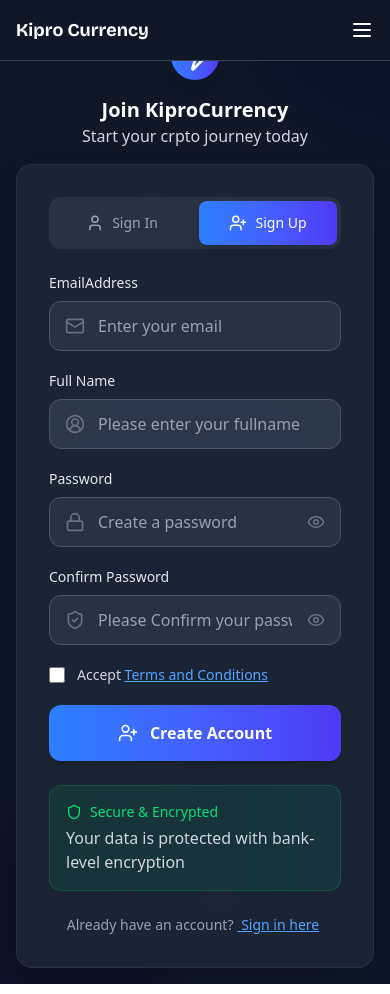
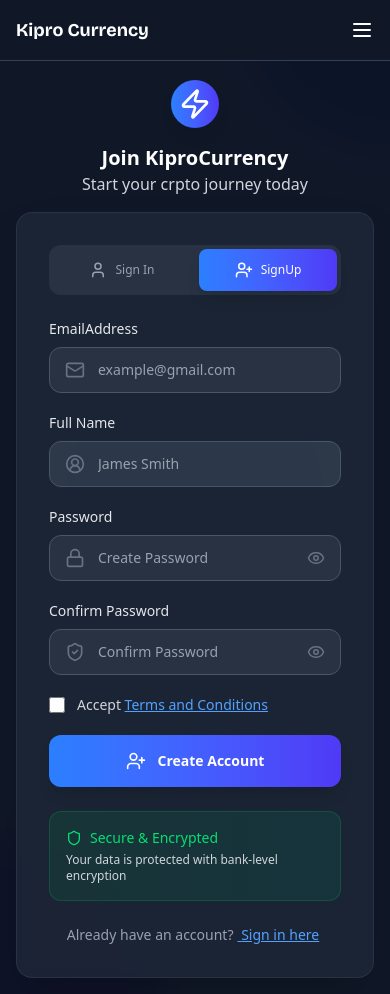
Before and after one commit to Elai5/crypto-tracker, a React (Vite) app: page /signup in a window 390 px wide. Built offline with nearby package versions, Linux system fonts and the light colour scheme; a web font is replaced by a local one.

Commit message:
sign up page responsive across mobile, remove animation on mobile

```diff
--- a/src/pages/Signin.jsx
+++ b/src/pages/Signin.jsx
@@ -62,10 +62,10 @@ const Signin = () => {
   return (
     <div className="min-h-screen bg-gray-900 relative overflow-hidden pt-20">
       {/* subtle background animation */}
-      <div className="absolute inset-0 overflow-hidden">
-        <div className="absolute -top-40 -right-40 w-80 h-80 bg-blue-500 rounded-full mix-blend-multiply filter-blur-xl opacity-10 animate-pulse"></div>
-        <div className="absolute -bottom-40 -left-40 w-80 h-80 bg-purple-500 rounded-full mix-blend-mutiply filter blur-xl opacity-10 animate-pulse animation-delay-2000"></div>
-        <div className="absolute top-1/2 left-1/2 transform -translate-x-1/2 -translate-y-1/2 w-80 h-80 bg-indigo-500 rounded-full mix-blend-mutiply filter blur-xl opacity-5 animate-pulse animation-delay-4000"></div>
+      <div className="hidden md:flex absolute inset-0 overflow-hidden">
+        <div className="hidden md:flex absolute -top-40 -right-40 w-80 h-80 bg-blue-500 rounded-full mix-blend-multiply filter-blur-xl opacity-10 animate-pulse"></div>
+        <div className="hidden md:flex absolute -bottom-40 -left-40 w-80 h-80 bg-purple-500 rounded-full mix-blend-mutiply filter blur-xl opacity-10 animate-pulse animation-delay-2000"></div>
+        <div className="hidden md:flex absolute top-1/2 left-1/2 transform -translate-x-1/2 -translate-y-1/2 w-80 h-80 bg-indigo-500 rounded-full mix-blend-mutiply filter blur-xl opacity-5 animate-pulse animation-delay-4000"></div>
       </div>
       {/* Floating icons on display */}
       <div className="absolute inset-0 pointer-events-none">
@@ -105,7 +105,7 @@ const Signin = () => {
             <div className="flex gap-2 p-1 bg-gray-700/50 rounded-xl">
               <Link
                 to="/signin"
-                className={`flex-1 flex items-center justify-center gap-2 text-gray-400 hover:text-white font-medium rounded-lg text-sm px-4 py-3 transition-all duration-300 ${
+                className={`flex-1 flex items-center justify-center gap-2 text-gray-400 hover:text-white font-medium rounded-lg text-xs md:text-sm px-4 py-3 transition-all duration-300 ${
                   isSignin
                     ? "text-white bg-blue-500 shadow-lg"
                     : "text-gray-400 hover:text-white hover:bg-gray-600/50"
@@ -116,14 +116,14 @@ const Signin = () => {
               </Link>
               <Link
                 to="/signup"
-                className={`flex-1 flex items-center justify-center gap-2 font-medium rounded-lg text-sm px-4 py-3 ${
+                className={`flex-1 flex items-center justify-center gap-2 font-medium rounded-lg text-xs md:text-sm px-4 py-3 ${
                   isSignUp
                     ? "text-white bg-gradient-to-r from-blue-500 to-indigo shadow-lg"
                     : "text-gray-300 hover:text-white hover:bg-gray-600/50"
                 }`}
               >
                 <UserPlus size={18} />
-                Sign Up
+                SignUp
               </Link>
             </div>
 
@@ -157,7 +157,7 @@ const Signin = () => {
                       onChange={handleInputChange}
                       placeholder="Enter your email"
                       required
-                      className="w-full pl-12 pr-4 py-3 bg-gray-700/50 border border-gray-600 rounded-xl text-white placeholder-gray-400 focus:outline-none focus:ring-2 focus:ring-blue-500 focus:border-transparent transition-all duration-300 hover:bg-gray-700/70"
+                      className="w-full text-sm md:text-base pl-12 pr-4 py-3 bg-gray-700/50 border border-gray-600 rounded-xl text-white placeholder-gray-400 focus:outline-none focus:ring-2 focus:ring-blue-500 focus:border-transparent transition-all duration-300 hover:bg-gray-700/70"
                     />
                   </div>
                 </div>
@@ -181,7 +181,7 @@ const Signin = () => {
                       onChange={handleInputChange}
                       placeholder="Enter your password"
                       required
-                      className="w-full pl-12 pr-12 py-3 bg-gray-700/50 border border-gray-600 rounded-xl text-white placeholder-gray-400 focus:outline-none focus:ring-2 focus:ring-blue-500 focus:border-transparent transition-all duration-300 hover:bg-gray-700/70"
+                      className="w-full text-sm md:text-base pl-12 pr-12 py-3 bg-gray-700/50 border border-gray-600 rounded-xl text-white placeholder-gray-400 focus:outline-none focus:ring-2 focus:ring-blue-500 focus:border-transparent transition-all duration-300 hover:bg-gray-700/70"
                     />
                     <button
                       type="button"
@@ -216,7 +216,7 @@ const Signin = () => {
                   type="submit"
                   disabled={loading}
                   // onClick={handleLogin}
-                  className="w-full flex items-center justify-center gap-3 py-4 px-6 bg-gradient-to-r from-blue-500 to-indigo-600 hover:from-blue-600 hover:to-indigo-700 text-white font-semibold rounded-xl shadow-lg transform hover:scale-[1.02] transition-all duration-300 focus:outline-none focus:ring-4  focus:ring-blue-500/50"
+                  className="w-full flex items-center justify-center gap-3 py-4 px-6 text-sm md:text-base bg-gradient-to-r from-blue-500 to-indigo-600 hover:from-blue-600 hover:to-indigo-700 text-white font-semibold rounded-xl shadow-lg transform hover:scale-[1.02] transition-all duration-300 focus:outline-none focus:ring-4  focus:ring-blue-500/50"
                 >
                   {loading ? (
                     <div className="animate-spin rounded-full h-5 w-5 border-b-2 border-white"></div>
@@ -234,7 +234,7 @@ const Signin = () => {
                     <Shield size={16} />
                     <span className="font-medium"> Secure & Encrypted</span>
                   </div>
-                  <p className="text-gray-300 txt-xs mt-1">
+                  <p className="text-gray-300 text-xs mt-1">
                     {" "}
                     Your data is protected with bank-level encryption
                   </p>
--- a/src/pages/Signup.jsx
+++ b/src/pages/Signup.jsx
@@ -88,21 +88,21 @@ const Signup = () => {
       </div>
       {/* crypto coins for display */}
       <div className="absolute inset-0 pointer-events-none">
-        <div className="absolute top-50 left-35 text-blue-400 opacity-20 animate-bounce animation-delay-1000">
+        <div className="hidden md:flex absolute top-50 left-35 text-blue-400 opacity-20 animate-bounce animation-delay-1000">
           <Zap size={24} />
         </div>
-        <div className="absolute top-50 right-40 text-green-400 opacity-20 animate-bounce animation-delay-3000">
+        <div className="hidden md:flex absolute top-50 right-40 text-green-400 opacity-20 animate-bounce animation-delay-3000">
           <TrendingUp size={20} />
         </div>
-        <div className="absolute bottom-32 left-35 text-indigo-400 opacity-20 animate-bounce animation-delay-2000">
+        <div className="hidden md:flex absolute bottom-32 left-35 text-indigo-400 opacity-20 animate-bounce animation-delay-2000">
           <Shield size={22} />
         </div>
-        <div className="absolute bottom-20 right-40 text-purple-400 opacity-20 animate-bounce animation-delay-4000">
+        <div className="hidden md:flex absolute bottom-20 right-40 text-purple-400 opacity-20 animate-bounce animation-delay-4000">
           <Star size={18} />
         </div>
       </div>
 
-      <div className="flex items-center justify-center min-h-screen p-4 relative z-10 mt-4">
+      <div className="flex items-center justify-center min-h-screen p-4 relative z-10 pt-20 md:mt-4">
         <div className="w-full max-w-lg">
           <div className="text-center mb-4">
             <div className="inline-flex items-center justify-center w-12 h-12 bg-gradient-to-r from-blue-500 to-indigo-600 rounded-full mb-4 shadow-lg">
@@ -126,7 +126,7 @@ const Signup = () => {
               <div className="flex gap-2 p-1 bg-gray-700/50 rounded-xl">
                 <Link
                   to="/signin"
-                  className={`flex-1 flex items-center justify-center gap-2 text-gray-400 hover:text-white font-medium rounded-lg text-sm px-4 py-3 transition-all duration-300 ${
+                  className={`flex-1 flex items-center justify-center gap-2 text-gray-400 hover:text-white font-medium rounded-lg text-xs md:text-sm px-4 py-3 transition-all duration-300 ${
                     isSignin
                       ? "text-white bg-gradient-to-r from-blue-500 to-indigo shadow-lg"
                       : "text-gray-400 hover:text-white hover:bg-gray-600/50"
@@ -137,14 +137,14 @@ const Signup = () => {
                 </Link>
                 <Link
                   to="/signup"
-                  className={`flex-1 flex items-center justify-center gap-2 font-medium rounded-lg text-sm px-4 py-3 ${
+                  className={`flex-1 flex items-center justify-center gap-2 font-medium rounded-lg text-xs md:text-sm px-4 py-3 ${
                     isSignUp
-                      ? "text-white bg-gradient-to-r from-blue-500 to-indigo-600 shadow-lg"
+                      ? "text-white bg-gradient-to-r from-blue-500 to-indigo-600 shadow-lg text-xs"
                       : "text-gray-400 hover:text-white hover:bg-gray-600/50"
                   }`}
                 >
                   <UserPlus size={18} />
-                  Sign Up
+                  SignUp
                 </Link>
               </div>
 
@@ -167,9 +167,9 @@ const Signup = () => {
                       id="email"
                       value={formData.email}
                       onChange={handleInputChange}
-                      placeholder="Enter your email"
+                      placeholder="example@gmail.com"
                       required
-                      className="w-full pl-12 pr-4 py-3 bg-gray-700/50 border border-gray-600 rounded-xl text-white placeholder-gray-400 focus:outline-none focus:ring-2 focus:ring-blue-500 focus:border-transparent transition-all duration-300 hover:bg-gray-700/70"
+                      className="w-full text-sm md:text-base pl-12 pr-4 py-3 bg-gray-700/50 border border-gray-600 rounded-xl text-white placeholder-gray-400 focus:outline-none focus:ring-2 focus:ring-blue-500 focus:border-transparent transition-all duration-300 hover:bg-gray-700/70"
                     />
                   </div>
                 </div>
@@ -191,9 +191,9 @@ const Signup = () => {
                       id="fullname"
                       value={formData.fullname}
                       onChange={handleInputChange}
-                      placeholder="Please enter your fullname"
+                      placeholder="James Smith"
                       required
-                      className="w-full pl-12 pr-4 py-3 bg-gray-700/70 border border-gray-600 rounded-xl text-white placeholder-gray-400 focus:outline-none focus:ring-blue-500 focus:border-transparent transition-all duration-300 hover:bg-gray-700/70"
+                      className="w-full text-sm md:text-base  pl-12 pr-4 py-3 bg-gray-700/70 border border-gray-600 rounded-xl text-white placeholder-gray-400 focus:outline-none focus:ring-blue-500 focus:border-transparent transition-all duration-300 hover:bg-gray-700/70"
                     />
                   </div>
                 </div>
@@ -215,9 +215,9 @@ const Signup = () => {
                       id="password"
                       value={formData.password}
                       onChange={handleInputChange}
-                      placeholder="Create a password"
+                      placeholder="Create Password"
                       required
-                      className="w-full pl-12 pr-12 py-3 bg-gray-700/50 border border-gray-600 rounded-xl text-white placeholder-gray-400 focus:outline-none focus:ring-2 focus:ring-blue-500 focus:border-transparent transition-all duration-300 hover:bg-gray-700/70"
+                      className="w-full text-sm md:text-base pl-12 pr-12 py-3 bg-gray-700/50 border border-gray-600 rounded-xl text-white placeholder-gray-400 focus:outline-none focus:ring-2 focus:ring-blue-500 focus:border-transparent transition-all duration-300 hover:bg-gray-700/70"
                     />
                     <button
                       aria-label={
@@ -249,9 +249,9 @@ const Signup = () => {
                       id="confirmPassword"
                       value={formData.confirmPassword}
                       onChange={handleInputChange}
-                      placeholder="Please Confirm your password"
+                      placeholder="Confirm Password"
                       required
-                      className="w-full pl-12 pr-12 py-3 bg-gray-700/50 border border-gray-600 rounded-xl text-white placeholder-gray-400 focus:outline-none focus:ring-2 focus:ring-blue-500 focus:border-transparent transition-all duration-300 hover:bg-gray-700/70"
+                      className="w-full text-sm md:text-base pl-12 pr-12 py-3 bg-gray-700/50 border border-gray-600 rounded-xl text-white placeholder-gray-400 focus:outline-none focus:ring-2 focus:ring-blue-500 focus:border-transparent transition-all duration-300 hover:bg-gray-700/70"
                     />
                     <button
                       type="button"
@@ -297,7 +297,7 @@ const Signup = () => {
                 </div>
                 <button
                   type="submit"
-                  className="w-full flex items-center justify-center gap-3 py-4 px-6 bg-gradient-to-r from-blue-500 to-indigo-600 hover:from-blue-600 hover:to-indigo-700 text-white font-semibold rounded-xl shadow-lg transform hover:scale-[1.02] transition-all duration-300 focus:outline-none focus:ring-4  focus:ring-blue-500/50"
+                  className="w-full flex items-center justify-center gap-3 text-sm md:text-base py-4 px-6 bg-gradient-to-r from-blue-500 to-indigo-600 hover:from-blue-600 hover:to-indigo-700 text-white font-semibold rounded-xl shadow-lg transform hover:scale-[1.02] transition-all duration-300 focus:outline-none focus:ring-4  focus:ring-blue-500/50"
                 >
                   <UserPlus size={20} />
                   Create Account
@@ -309,7 +309,7 @@ const Signup = () => {
                     <Shield size={16} />
                     <span className="font-medium"> Secure & Encrypted</span>
                   </div>
-                  <p className="text-gray-300 txt-xs mt-1">
+                  <p className="text-gray-300 text-xs mt-1">
                     {" "}
                     Your data is protected with bank-level encryption
                   </p>
```
Also changed, not shown: src/components/Sidebar.jsx (+30 -22 lines).
